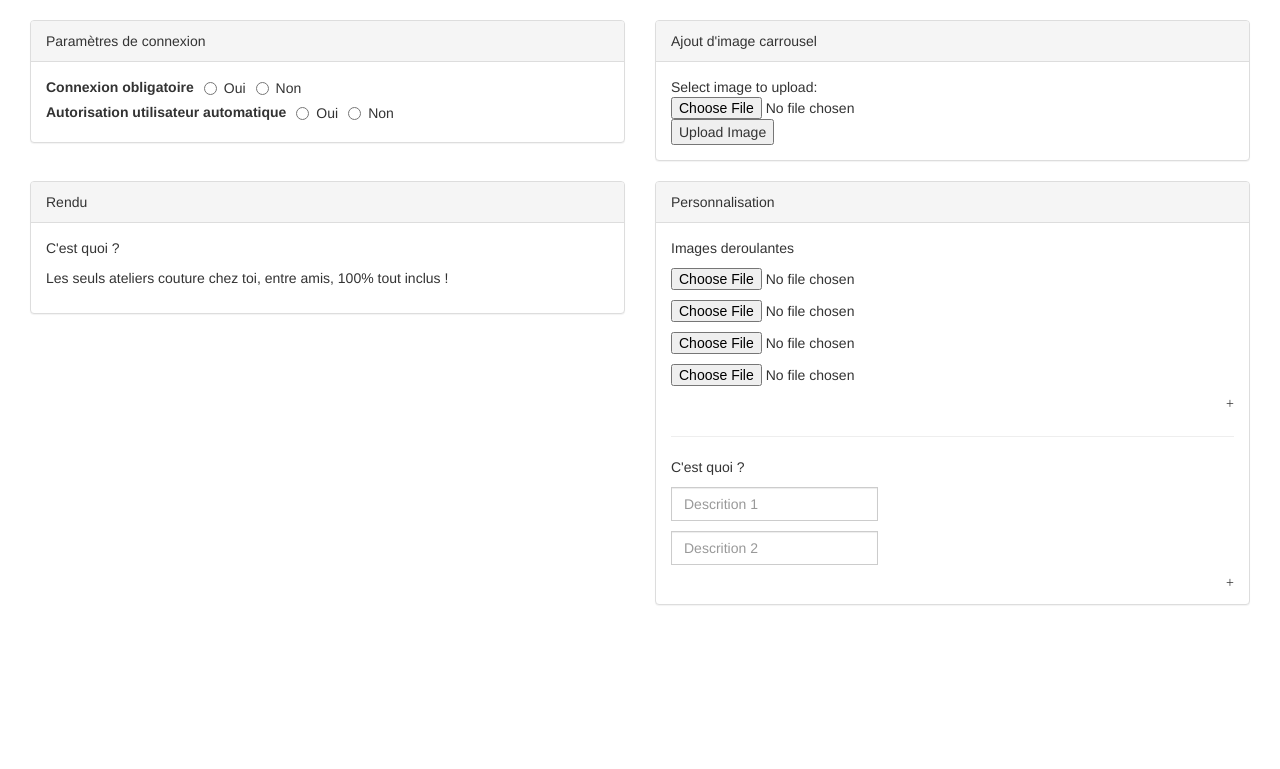
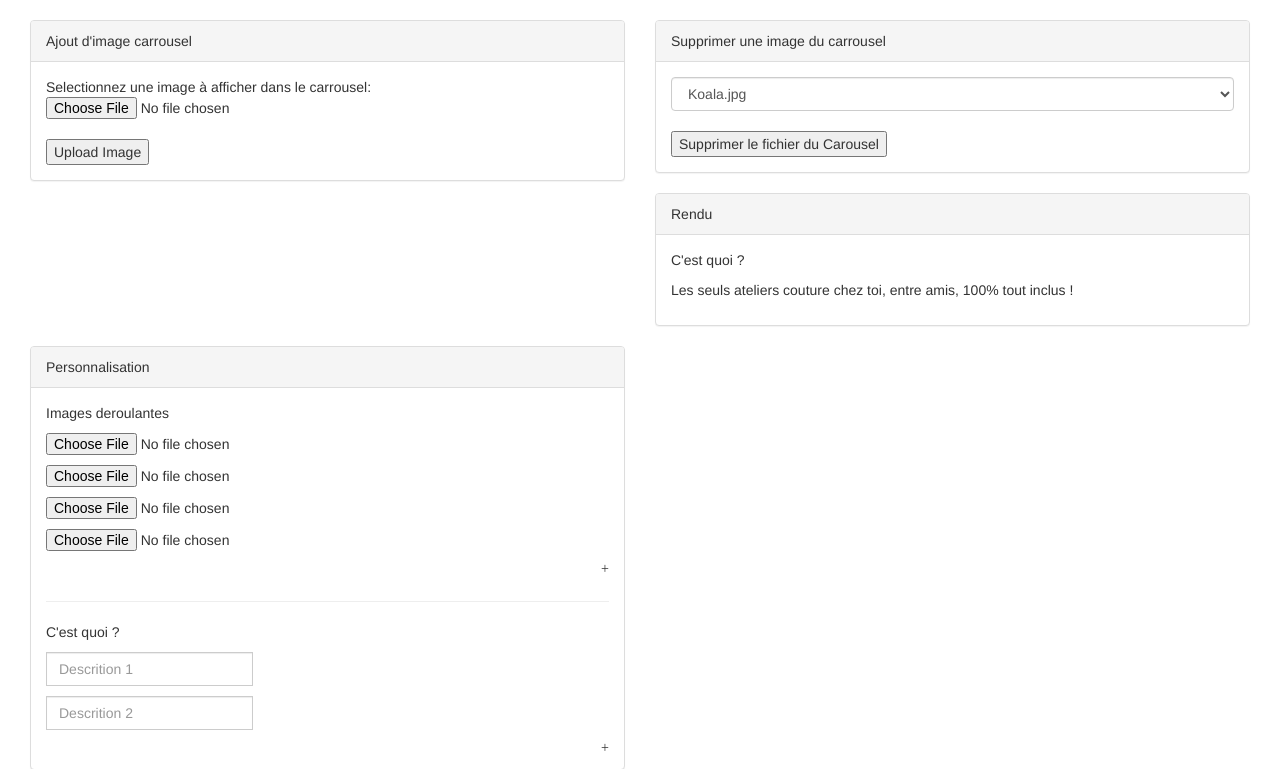
Before and after one commit to AnthonyBarei/Mict, a PHP site: page /back/index.php in a window 1280 px wide. Shown: the part 52-821 px from the top of the page. Before the commit the page ends 657 px from the top, so only its background shows below. Run offline with PHP 8.4, Linux system fonts and the light colour scheme; some libraries are stand-ins or nearby versions; some web fonts are replaced.

Commit message:
delete file pour Carousel

```diff
--- a/back/index.php
+++ b/back/index.php
@@ -9,34 +9,39 @@
 
     <div class="col-md-6">
       <div class="panel panel-default">
-        <div class="panel-heading">Paramètres de connexion</div>
+        <div class="panel-heading">Ajout d'image carrousel</div>
         <div class="panel-body">
-          <div class="input-group">
-              <label for="autoLogin" style="margin-right: 10px;">Connexion obligatoire</label>
-              <label class="radio-inline"><input type="radio" id="autoLoginYes" name="autoLogin">Oui</label>
-              <label class="radio-inline"><input type="radio" id="autoLoginNo" name="autoLogin">Non</label>
-          </div>
-          <div class="input-group">
-              <label for="autoLogin" style="margin-right: 10px;">Autorisation utilisateur automatique</label>
-              <label class="radio-inline"><input type="radio" id="autoLoginYes" name="autoLogin">Oui</label>
-              <label class="radio-inline"><input type="radio" id="autoLoginNo" name="autoLogin">Non</label>
-          </div>
+          <form action="../controllers/uploadCarousel.php" method="post" enctype="multipart/form-data">
+            Selectionnez une image à afficher dans le carrousel:
+            <input type="file" name="fileToUpload" id="fileToUpload"><br>
+            <input type="submit" value="Upload Image" name="submit">
+        </form>
         </div>
       </div>
     </div>
 
     <div class="col-md-6">
       <div class="panel panel-default">
-        <div class="panel-heading">Ajout d'image carrousel</div>
+        <div class="panel-heading">Supprimer une image du carrousel</div>
         <div class="panel-body">
-          <form action="../controllers/uploadCarousel.php" method="post" enctype="multipart/form-data">
-            Select image to upload:
-            <input type="file" name="fileToUpload" id="fileToUpload">
-            <input type="submit" value="Upload Image" name="submit">
-        </form>
+          <?php if($dossier = opendir('../assets/uploads/homepageCarousel')){ ?>
+            <form action="../controllers/deleteCarouselFile.php" method="post">
+              <select class="form-control" name="todeletefile">
+                <?php
+                  $fichier = readdir($dossier);
+                  $fichier = readdir($dossier);
+                  while(false !== ($fichier = readdir($dossier))){
+      							echo"<option value='../assets/uploads/homepageCarousel/". $fichier ."'>". $fichier ." ";
+      						}
+                ?>
+              </select> <br>
+              <input type="submit" value="Supprimer le fichier du Carousel" name="submit">
+            </form>
+          <?php }else{ echo("Le carousel est vide"); } ?>
         </div>
       </div>
     </div>
+
 
     <div class="col-md-6">
       <div class="panel panel-default">
--- /dev/null
+++ b/controllers/deleteCarouselFile.php
@@ -0,0 +1,6 @@
+<?php
+if($_POST["todeletefile"]){
+  unlink($_POST["todeletefile"]);
+}
+header('Location: ../back/index.php');
+?>
--- a/controllers/uploadCarousel.php
+++ b/controllers/uploadCarousel.php
@@ -41,4 +41,5 @@ if ($uploadOk == 0) {
         echo "Sorry, there was an error uploading your file.</br>";
     }
 }
+header('Location: ../back/index.php');
 ?>
```
Also changed, not shown: assets/uploads/homepageCarousel/Jellyfish.jpg (deleted).
